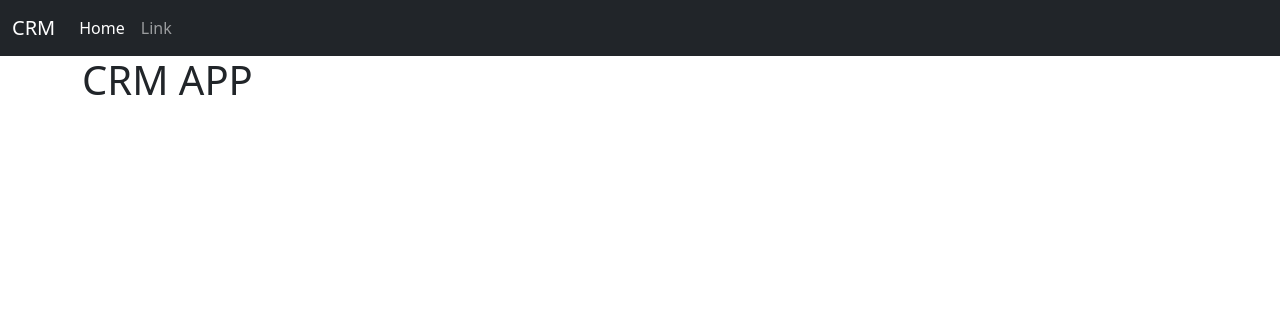
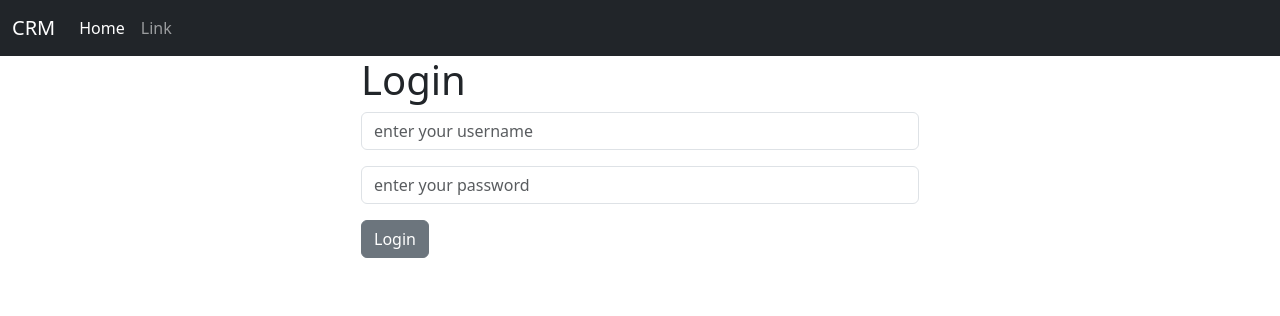
Before and after one commit to James-Kamau3/crm, a Django app: template web/templates/web/home.html in a window 1280 px wide. Shown: the top 316 px of the page. Run offline with Django 5.2, Linux system fonts and the light colour scheme; the template is opened without the code that fills it, so the values that code supplies are empty; parts of the project's set-up code (start-up, migrations or seed data) failed here and were passed over.

Commit message:
added login form

```diff
--- a/web/templates/web/home.html
+++ b/web/templates/web/home.html
@@ -2,5 +2,17 @@
 
 
 {% block content %}
-<h1>CRM APP</h1>
+<div class="col-md-6 offset-md-3">
+<h1>Login</h1>
+<form>
+    <div class="mb-3">
+      <input type="text" class="form-control" name="username" placeholder="enter your username">
+    </div>
+    <div class="mb-3">
+      <input type="password" class="form-control" name="password" placeholder="enter your password">
+    </div>
+    <button type="submit" class="btn btn-secondary">Login</button>
+  </form>
+
+</div>
 {% endblock %}
```
